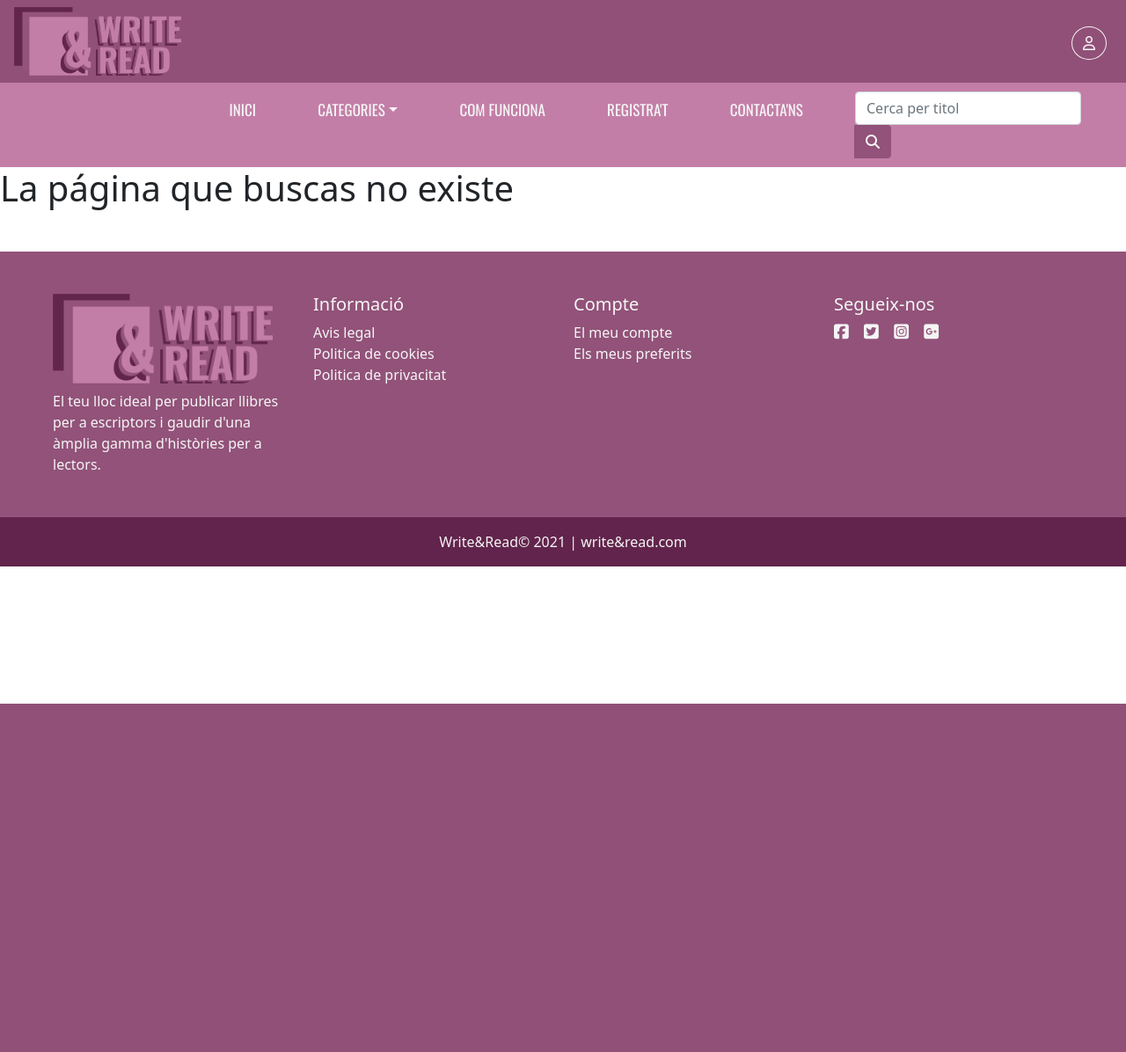
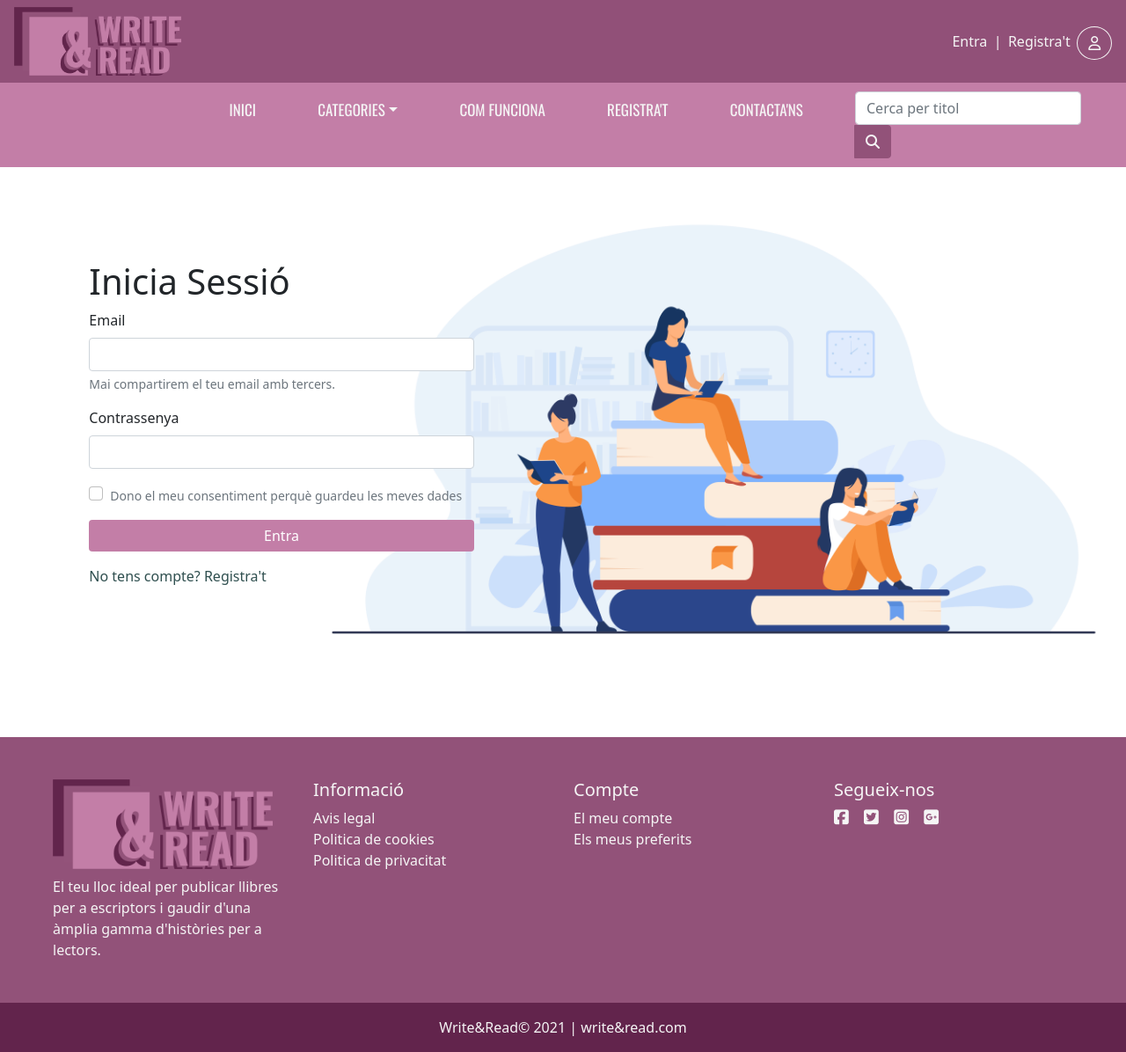
Before and after one commit to demateu/write_and_read, a PHP site: page /write_and_read/usuari/login in a window 1280 px wide. Shown: the whole page at 88% size. Before the commit the page ends 800 px from the top, so only its background shows below. Run offline with PHP 8.4, Linux system fonts and the light colour scheme; data that the repository does not hold is empty; some libraries are stand-ins or nearby versions.

Commit message:
hago pagina login, arreglo fitcha escritor

```diff
--- a/assets/css/styles.css
+++ b/assets/css/styles.css
@@ -94,6 +94,19 @@ a:hover{
     border-color: #925279;
 }
 
+#user_area{
+    display: flex;
+    justify-content: space-around;
+    align-items: center;
+}
+
+#user_area a{
+    color: whitesmoke;
+}
+
+#user_area a:hover{
+    color: #62244c;
+}
 
 /*CAROUSEL BANNER */
 .carousel-caption {
@@ -585,3 +598,29 @@ centra el text e la bio*/
 #avatar_escriptor_area .form-check{
     display: inline-block;
 }
+
+/*      Pagina login     */
+
+#login_body{
+    background-image: url("../img/pages/6263.jpg");
+    min-height: 600px;
+    background-repeat: no-repeat;
+    background-position: right center;
+    background-size: contain;
+}
+
+#login_body .row{
+    min-height: inherit;
+    display: flex;
+    align-items: center;
+}
+
+#login_body button{
+    width: 100%;
+    background-color: #c37ea7;
+    border: none;
+}
+
+#login_body button:hover{
+    background-color: #62244c;
+}
--- a/controller/UsuariController.php
+++ b/controller/UsuariController.php
@@ -22,6 +22,16 @@ class UsuariController{
         //cargamos la vista
         require_once 'view/registre/usuari.php';
     }
+
+    /**
+     * @author demateu
+     * renderitza la pàgina de login
+     */
+    public function login(){
+        //renderitza la vista
+        require_once 'view/registre/login.php';
+    }
+
 
     /**
      * para guardar el usuario
@@ -136,6 +146,11 @@ class UsuariController{
      * @return void
      */
     public function escriptorControl(){
+
+        //CONSEGUIR DADES ESCRIPTOR
+        //de quina forma li arribaran les dades desde el login? -> SESION
+        //buscarUsuariperEmail()
+
         require_once 'view/panel_control/EscriptorPerfilView.php';
     }
 
--- a/model/Usuari.php
+++ b/model/Usuari.php
@@ -348,6 +348,7 @@ class Usuari{
 
 
     /**
+     * @author demateu
      * TEST: retorna tots els usuaris de la BBDD
      */
     public function getAll(){
@@ -399,7 +400,7 @@ class Usuari{
      */
     public function buscarUsuariLlibres(){
         $escriptor = $this->db->query("SELECT u.nickname, u.nom_i_cognoms, u.email, u.dni, u.data_alta, u.password, u.subscrit, u.data_naixement, u.id_tipus_usuari, u.biografia,
-        a.avatar_url_imagen, l.titol, l.portada_url, l.mitja_vots, l.cops_votat
+        a.avatar_url_imagen, l.titol, l.portada_url, l.mitja_vots, l.cops_votat, l.sinopsis
 		FROM usuari u JOIN llibre l ON l.id_escriptor=u.id JOIN avatar a ON u.avatar_id=a.id WHERE u.id={$this->getId()}");
         //return $escriptor->fetch_object();
 
--- a/view/layout/header.php
+++ b/view/layout/header.php
@@ -53,15 +53,20 @@
 
             <div class="row primary" id="first_line">
                 <!--Logo i buscador de la web -->
-                <div class="col-6 p-2" id="logo_search">
+                <div class="col-10 p-2" id="logo_search">
                     <a href="<?=base_url?>index.php">
                         <img src="<?=base_url?>assets/img/identity/wr_logo_250px.png" alt="logo" width="190" height="auto" class="ms-2"/>
                     </a>
                 </div>
                 <!--Fi Logo-->
                 <!-- User icona-->
-                <div class="col-6" id="user_area">
-                    <button type="button" class="btn mt-1" id="user_button">
+                <div class="col-2" id="user_area">
+
+                    <a href="<?=base_url?>usuari/login">Entra</a>
+                    <span>|</span>
+                    <a href="<?=base_url?>usuari/registre">Registra't</a>
+
+                    <button type="button" class="btn mt-1 m-0" id="user_button">
                         <i class="far fa-user"></i>
                     </button>
                 </div>
--- a/view/panel_control/EscriptorView.php
+++ b/view/panel_control/EscriptorView.php
@@ -73,8 +73,8 @@
                         <div class="col-9">
                             <h3 class="card-header"><?=$llibre->titol?></h3>
                             <div class="card-body">
-                                <h5 class="card-title">Special title treatment</h5>
-                                <p class="card-text"><?=$llibre->biografia?></p>
+                                <h5 class="card-title">Subtítol test</h5>
+                                <p class="card-text"><?=$llibre->sinopsis?></p>
 
                                 <!-- valoracions FALTA PERSONALITZAR-->
                                 <div class="valoracions">
--- /dev/null
+++ b/view/registre/login.php
@@ -0,0 +1,44 @@
+<?php
+/**
+ * @author demateu
+ * pagina que tindrà el login en el cas que l'usuari
+ * ja estigui enregistrat
+ */
+?>
+
+<?php require_once 'view/layout/header.php'; ?>
+
+
+
+<div class="container-fluid" id="login_body">
+    <div class="row">
+        <div class="col-5 mx-auto p-5">
+            <h1>Inicia Sessió</h1>
+            <form>
+                <div class="mb-3">
+                    <label for="exampleInputEmail1" class="form-label">Email</label>
+                    <input type="email" class="form-control" id="exampleInputEmail1" aria-describedby="emailHelp">
+                    <div id="emailHelp" class="form-text">Mai compartirem el teu email amb tercers.</div>
+                </div>
+                <div class="mb-3">
+                    <label for="exampleInputPassword1" class="form-label">Contrassenya</label>
+                    <input type="password" class="form-control" id="exampleInputPassword1">
+                </div>
+                <div class="mb-3 form-check">
+                    <input type="checkbox" class="form-check-input" id="exampleCheck1">
+                    <label class="form-check-label form-text" for="exampleCheck1">Dono el meu consentiment perquè guardeu les meves dades</label>
+                </div>
+                <button type="submit" class="btn btn-primary mb-3">Entra</button>
+            </form>
+            <div>
+                <a href="<?=base_url?>usuari/registre"><p>No tens compte? Registra't</p></a>
+            </div>
+        </div>
+        <div class="col-6"></div>
+    </div>
+
+
+</div>
+
+
+<?php require_once 'view/layout/footer.php';?>
```
Also changed, not shown: view/panel_control/EscriptorPerfilView.php (+12 -3 lines), assets/img/pages/23052.jpg (added), assets/img/pages/6263.jpg (added), assets/img/pages/students.jpg (added), 4 other files.
